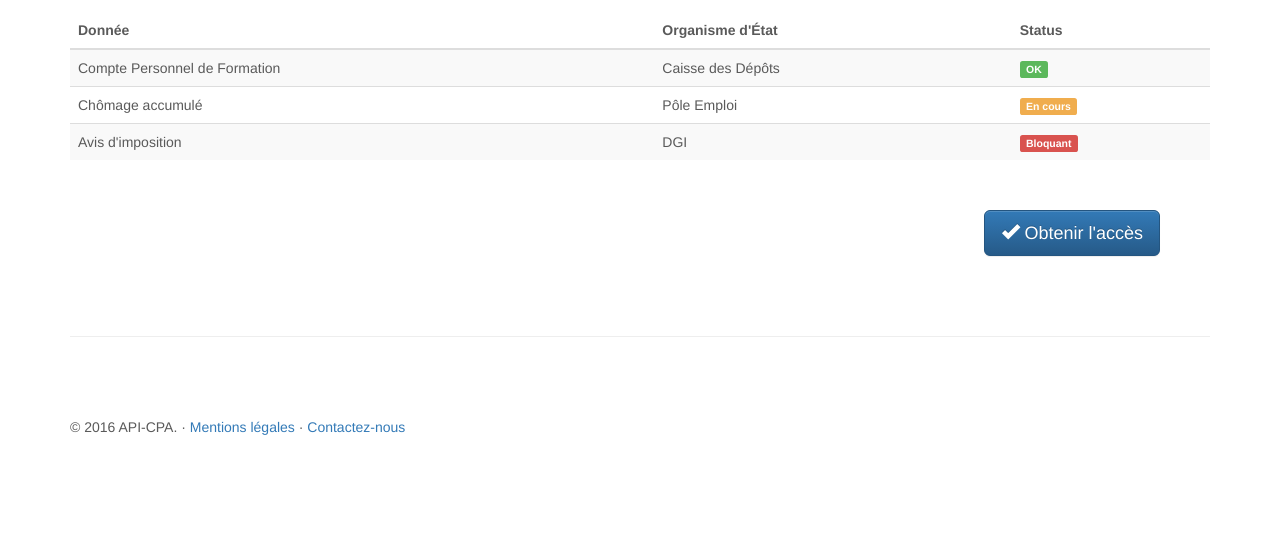
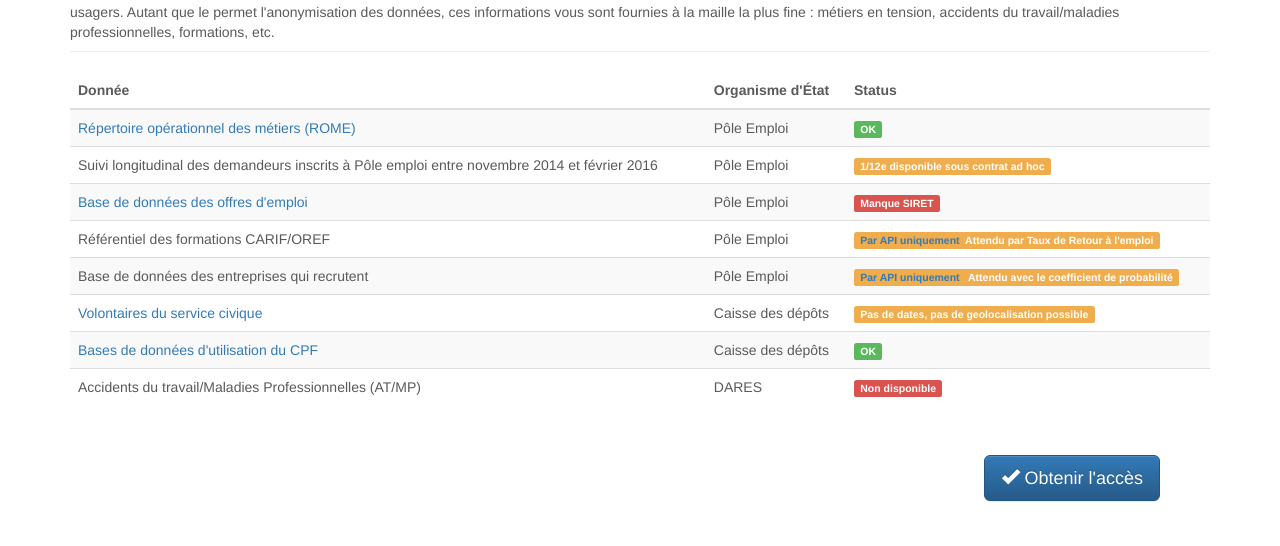
Before and after one commit to betagouv/api-cpa, a website: page api/public/donnees_securisees.html in a window 1280 px wide. Shown: the part 254-800 px from the top of the page. Drawn offline with nearby package versions, Linux system fonts and the light colour scheme.

Commit message:
Update donnees_securisees.html

```diff
--- a/api/public/donnees_securisees.html
+++ b/api/public/donnees_securisees.html
@@ -77,6 +77,7 @@
 
   <div class="page-header">
     <h1>Données certifiées</h1>
+    Vous trouverez ici les références vers les bases de données Open Data ou sous licence ad hoc vous permettant d'appréhender au mieux le contexte d'emploi dans le contexte de vos usagers. Autant que le permet l'anonymisation des données, ces informations vous sont fournies à la maille la plus fine : métiers en tension, accidents du travail/maladies professionnelles, formations, etc.
   </div>
 
   <!-- START THE FEATURETTES -->
@@ -90,19 +91,44 @@
     </thead>
     <tbody>
     <tr>
-      <td>Compte Personnel de Formation</td>
-      <td>Caisse des Dépôts</td>
+      <td><A href="http://www.emploi-store-dev.fr/portail-developpeur/accueil">Répertoire opérationnel des métiers (ROME)</a></td>
+      <td>Pôle Emploi</td>
       <td><span class="label label-success">OK</span></td>
     </tr>
     <tr>
-      <td>Chômage accumulé</td>
+      <td>Suivi longitudinal des demandeurs inscrits à Pôle emploi entre novembre 2014 et février 2016 </td>
       <td>Pôle Emploi</td>
-      <td><span class="label label-warning">En cours</span></td>
+      <td><span class="label label-warning">1/12e disponible sous contrat ad hoc</span></td>
     </tr>
     <tr>
-      <td>Avis d'imposition</td>
-      <td>DGI</td>
-      <td><span class="label label-danger">Bloquant</span></td>
+      <td><A href="http://www.emploi-store-dev.fr/portail-developpeur/accueil">Base de données des offres d'emploi</a></td>
+      <td>Pôle Emploi</td>
+      <td><span class="label label-danger">Manque SIRET</span></td>
+    </tr>
+    <tr>
+      <td>Référentiel des formations CARIF/OREF</td>
+      <td>Pôle Emploi</td>
+      <td><span class="label label-warning"><a href="http://labonneformation.pole-emploi.fr/api/v1/api_hackathon_doc.html">Par API uniquement</a>&nbsp; Attendu par Taux de Retour à l'emploi</span></td>
+    </tr>
+    <tr>
+      <td>Base de données des entreprises qui recrutent</td>
+      <td>Pôle Emploi</td>
+      <td><span class="label label-warning"><a href="http://labonneboite.pole-emploi.fr/api">Par API uniquement</a> &nbsp; Attendu avec le coefficient de probabilité</span></td>
+    </tr>
+    <tr>
+      <td><a href="https://drive.google.com/file/d/0B-urpDectBSwZHpSbU9UWWFvUXc/view">Volontaires du service civique</a></td>
+      <td>Caisse des dépôts</td>
+      <td><span class="label label-warning">Pas de dates, pas de geolocalisation possible</span></td>
+    </tr>
+    <tr>
+      <td><a href="https://drive.google.com/folderview?id=0B7v9_LMu9GbiUVJEaHlSNTFnaWM&usp=sharing&tid=0B7v9_LMu9GbiaHRpaGRYRmY5aUE#list">Bases de données d'utilisation du CPF</a></td>
+      <td>Caisse des dépôts</td>
+      <td><span class="label label-success">OK</span></td>
+    </tr>
+    <tr>
+      <td>Accidents du travail/Maladies Professionnelles (AT/MP)</td>
+      <td>DARES</td>
+      <td><span class="label label-danger">Non disponible</span></td>
     </tr>
     </tbody>
   </table>
```
